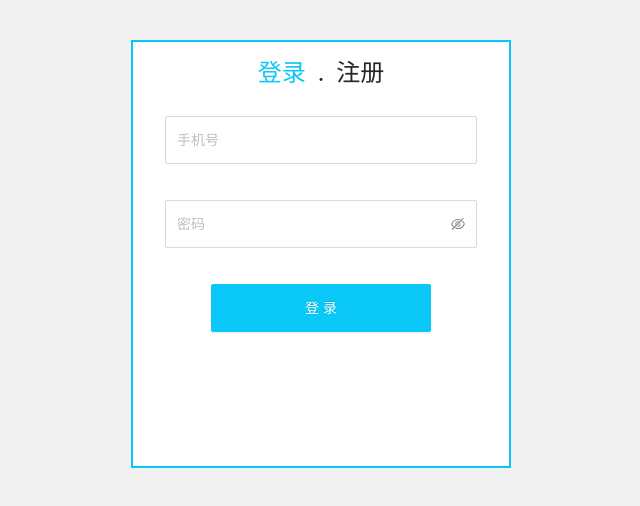
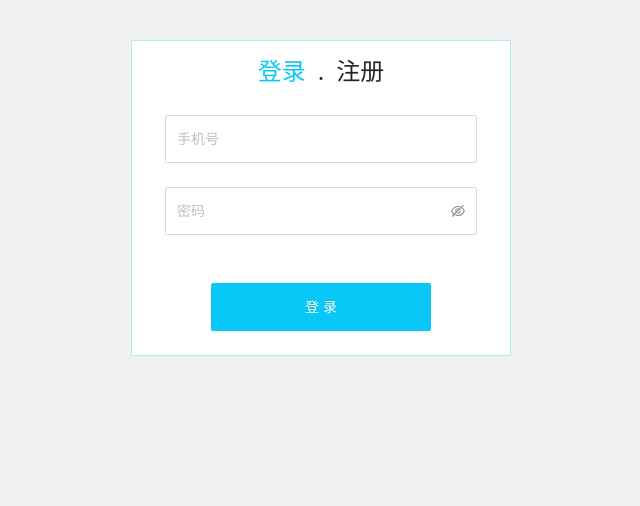
Before and after one commit to Gaoyunfei429/lightningpan, a React app in the folder web-pan/: page / in a window 1280 px wide. Shown: the top 506 px of the page, without its empty margins (319-959 px from the left). Built offline with nearby package versions, Linux system fonts and the light colour scheme.

Commit message:
style:登录页样式修改

```diff
--- a/web-pan/src/Pages/Login/Login.js
+++ b/web-pan/src/Pages/Login/Login.js
@@ -2,7 +2,7 @@ import React, { useState } from "react";
 
 import { withRouter } from "react-router-dom";
 
-import {toJS} from 'mobx'
+import { toJS } from 'mobx'
 import { Input, Button, Form, message } from "antd";
 import { observer, inject } from "mobx-react";
 import classnames from "classnames";
@@ -26,10 +26,9 @@ export default withRouter(
             const data = await loginFnc(e.userId, e.passWord);
             if (data.code === 200) {
               message.success(data.msg);
-              await update({ userData: data.data });
-              console.log(toJS(userData))
+              update({ userData: data.data });
               history.push(
-                `/home?destFolderId=${userData.baseFolderId}&userId=${userData.user.userId}`
+                `/home?destFolderId=${data.data.baseFolderId}&userId=${data.data.user.userId}`
               );
             } else {
               message.error(data.msg);
@@ -67,7 +66,7 @@ export default withRouter(
                   注册
                 </span>
               </div>
-              <Form form={form} onFinish={onFinish}>
+              <Form form={form} className="login-form" onFinish={onFinish}>
                 {select === 2 && (
                   <Form.Item
                     name="userName"
@@ -95,12 +94,12 @@ export default withRouter(
                     </Button>
                   </Form.Item>
                 ) : (
-                  <Form.Item name="register">
-                    <Button className="btn" type="primary" htmlType="submit">
-                      注册
+                    <Form.Item name="register">
+                      <Button className="btn" type="primary" htmlType="submit">
+                        注册
                     </Button>
-                  </Form.Item>
-                )}
+                    </Form.Item>
+                  )}
               </Form>
             </div>
           </div>
--- a/web-pan/src/Pages/Login/Login.scss
+++ b/web-pan/src/Pages/Login/Login.scss
@@ -1,11 +1,10 @@
 .login {
     padding-top: 40px;
-}
     .content {
         margin: 0 auto;
         width: 380px;
-    height: 428px;
-    border: 2px #09C7F7 solid;
+        // height: 428px;
+        border: 1px rgba(7, 176, 218, 0.288) solid;
         text-align: center;
         background: white;
         position: relative;
@@ -22,16 +21,20 @@
                 margin: 0 12px;
             }
         }
+        .login-form {
+            height: 100%;
             .input {
                 width: 312px;
                 height: 48px;
                 margin: 0 auto;
-        margin-bottom: 12px;
             }
             .btn {
                 width: 220px;
                 height: 48px;
                 border: 1px #09C7F7 solid;
                 background-color: #09C7F7;
+                margin-top: 24px
             }
         }
+    }
+}
--- a/web-pan/src/Store/Login/index.js
+++ b/web-pan/src/Store/Login/index.js
@@ -12,11 +12,11 @@ class Login {
   }
 
   @action.bound loginFnc = async (userId, password) => { // 之前没有用箭头函数的方式能获取到this，不知道为什么这次不行
-      return await api.login({ userId, password })
+    return await api.login({ userId, password })
   }
 
   @action.bound registerFnc = async (userId, username, password) => { // 之前没有用箭头函数的方式能获取到this，不知道为什么这次不行
-      return await api.register({ userId, username, password })
+    return await api.register({ userId, username, password })
   }
 
   @action.bound update = (data) => {
```
Also changed, not shown: 1 other file (tests, documents, lock files or other folders). Lines whose indentation alone changed are shown as unchanged.
